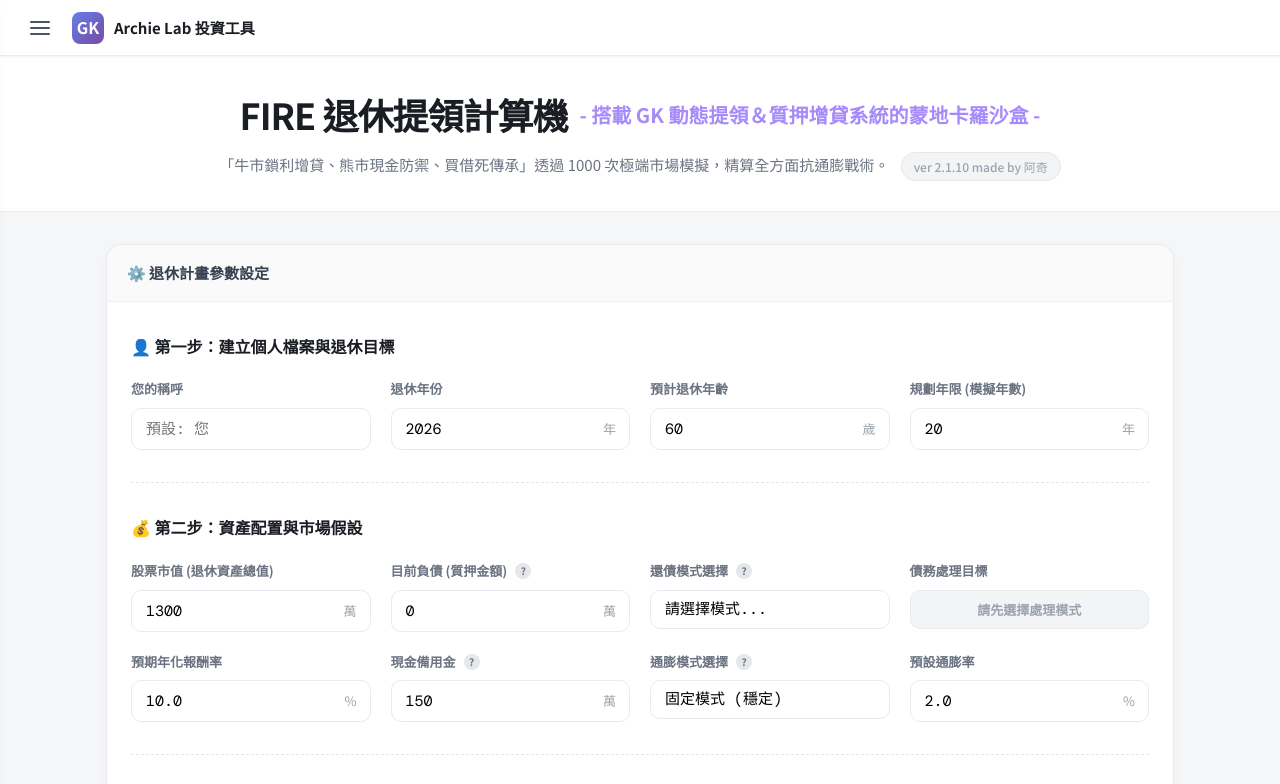
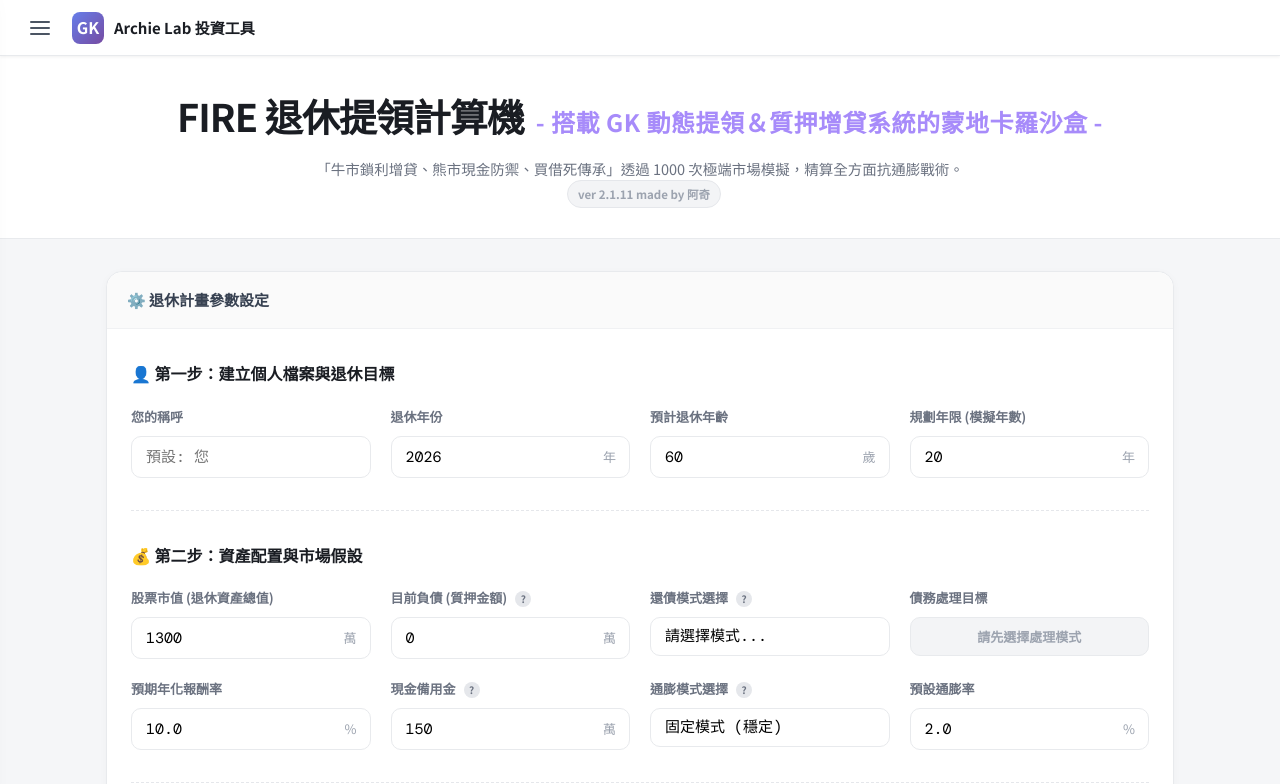
Before and after one commit to archie-studio/GK-Guardrail-Staking-Monte-Carlo-Simulator, a plain HTML site: page index.html in a window 1280 px wide. Shown: the top 784 px of the page. Drawn offline with nearby package versions, Linux system fonts and the light colour scheme.

Commit message:
Update index.html

```diff
--- a/index.html
+++ b/index.html
@@ -60,14 +60,14 @@ body { font-family: 'Noto Sans TC', -apple-system, sans-serif; background: #f5f6
 .sidebar-link.active { background: #f5f3ff; color: #4f46e5; }
 .sidebar-footer { margin-top: auto; padding: 24px; font-size: 12px; color: #9ca3af; text-align: center; border-top: 1px solid #e8eaed; }
 
-/* ===== HERO (壓縮排版) ===== */
+/* ===== HERO (標題配重調校版) ===== */
 .hero { background: #fff; border-bottom: 1px solid #e8eaed; padding: 30px 16px; text-align: center; }
-.hero-inner { max-width: 1100px; margin: 0 auto; display: flex; flex-direction: column; align-items: center; }
-.title-wrapper { margin-bottom: 8px; display: flex; align-items: center; justify-content: center; flex-wrap: wrap; gap: 12px; }
-.hero h1 { font-size: clamp(24px, 4vw, 36px); font-weight: 800; color: #1a1d23; letter-spacing: -1px; margin: 0; }
-.hero-subtitle { font-size: clamp(15px, 2vw, 20px); font-weight: 600; color: #a78bfa; margin: 0; }
-.hero-desc { color: #6b7280; font-size: 15px; max-width: 850px; margin: 0 auto; line-height: 1.6; text-align: center; }
-.version-tag-text { font-size: 12px; color: #9ca3af; background: #f3f4f6; padding: 4px 12px; border-radius: 20px; font-weight: 500; border: 1px solid #e5e7eb; display: inline-block; margin-left: 8px; vertical-align: middle; }
+.hero-inner { max-width: 1200px; margin: 0 auto; display: flex; flex-direction: column; align-items: center; }
+.title-wrapper { margin-bottom: 10px; display: flex; align-items: baseline; justify-content: center; flex-wrap: wrap; gap: 12px; }
+.hero h1 { font-size: clamp(26px, 4vw, 38px); font-weight: 800; color: #1a1d23; letter-spacing: -1px; margin: 0; }
+.hero-subtitle { font-size: clamp(18px, 2.5vw, 24px); font-weight: 700; color: #a78bfa; margin: 0; letter-spacing: 0.5px;}
+.hero-desc { color: #6b7280; font-size: 14.5px; max-width: 800px; margin: 0 auto; line-height: 1.6; text-align: center; }
+.version-tag-text { font-size: 11.5px; color: #9ca3af; background: #f3f4f6; padding: 4px 10px; border-radius: 20px; font-weight: 600; border: 1px solid #e5e7eb; display: inline-block; margin-left: 8px; vertical-align: middle; }
 
 /* 提示詞 */
 .tip { display: inline-flex; align-items: center; justify-content: center; width: 16px; height: 16px; background: #e5e7eb; border-radius: 50%; font-size: 10px; cursor: help; color: #6b7280; margin-left: 4px; position: relative; }
@@ -216,7 +216,10 @@ th:nth-child(10), td:nth-child(10) { width: 31%; white-space: normal; line-heigh
 .dynamic-field label { font-size: 10px; color: #9ca3af; font-weight: 700; text-align: center; }
 .dynamic-field input { padding: 6px; font-size: 12px; border-radius: 6px; border: 1.5px solid #e8eaed; width: 100%; text-align: center; }
 
+.sub-label-header { font-size: 13px; font-weight: 700; margin-top: 15px; margin-bottom: 8px; color: #6b7280; display: flex; align-items: center; gap: 4px; }
+
 .vertical-stack { display: flex; flex-direction: column; gap: 20px; width: 100%; }
+.full-width-field { width: 100% !important; max-width: 100% !important; }
 
 /* SEO SECTION */
 .seo-section { background: #fff; border-top: 1px solid #e8eaed; padding: 60px 16px; margin-top: 48px; }
@@ -291,7 +294,7 @@ footer a { color: #667eea; text-decoration: none; font-weight: 700; }
     </div>
     <div class="hero-desc">
       「牛市鎖利增貸、熊市現金防禦、買借死傳承」透過 1000 次極端市場模擬，精算全方面抗通膨戰術。
-      <span class="version-tag-text">ver 2.1.10 made by 阿奇</span>
+      <span class="version-tag-text">ver 2.1.11 made by 阿奇</span>
     </div>
   </div>
 </section>
@@ -661,7 +664,7 @@ footer a { color: #667eea; text-decoration: none; font-weight: 700; }
 </div>
 
 <footer>
-  <p>© 2026 Archie Studio · FIRE 退休系統 Ver 2.1.10 · <a href="https://archie-studio.github.io/archie-lab.github.io/" target="_blank">投資工具生態系</a></p>
+  <p>© 2026 Archie Studio · FIRE 退休系統 Ver 2.1.11 · <a href="https://archie-studio.github.io/archie-lab.github.io/" target="_blank">投資工具生態系</a></p>
 </footer>
 
 <script>
```
